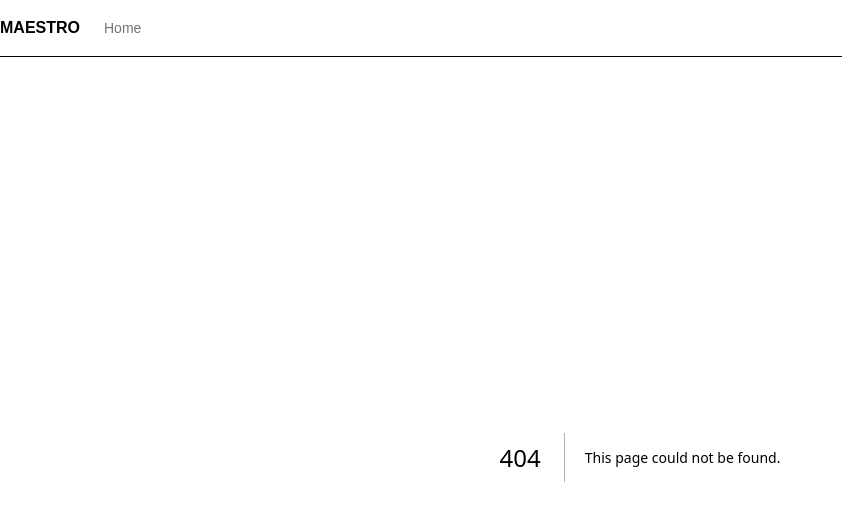
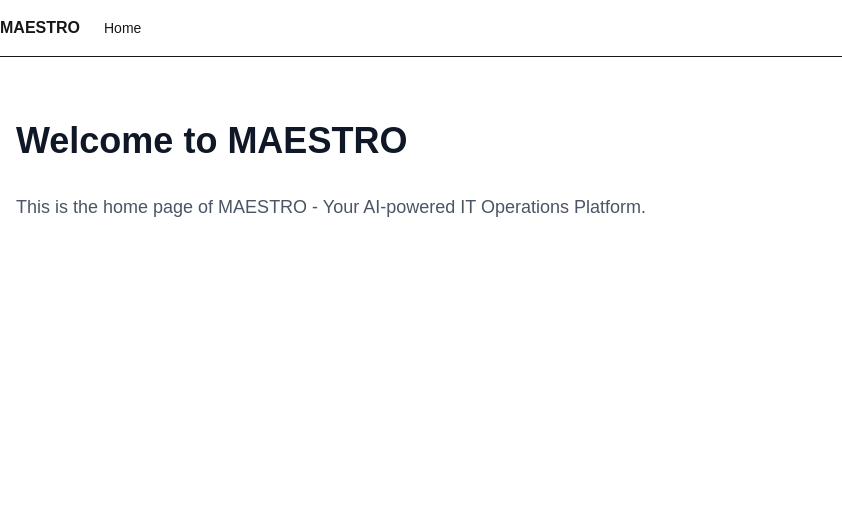
Before and after one commit to br-bit3194/MAESTRO, a Next.js app in the folder frontend/: page /home in a window 1280 px wide. Before the commit this address had no page. Shown: the top 520 px of the page, without its empty margins (0-842 px from the left). Built offline with nearby package versions, Linux system fonts and the light colour scheme.

Commit message:
blank home page added

```diff
--- /dev/null
+++ b/frontend/src/app/home/page.tsx
@@ -0,0 +1,12 @@
+export default function HomePage() {
+  return (
+    <div className="min-h-screen bg-white">
+      <div className="container mx-auto px-4 py-16">
+        <h1 className="text-4xl font-bold text-gray-900 mb-8">Welcome to MAESTRO</h1>
+        <p className="text-lg text-gray-600">
+          This is the home page of MAESTRO - Your AI-powered IT Operations Platform.
+        </p>
+      </div>
+    </div>
+  );
+}
--- a/frontend/src/app/layout.tsx
+++ b/frontend/src/app/layout.tsx
@@ -24,9 +24,13 @@ export default function RootLayout({
   children: React.ReactNode;
 }>) {
   return (
-    <html lang="en" className="dark">
+    <html lang="en" className="dark" suppressHydrationWarning>
+      <head>
+        {/* Add any meta tags or other head elements here */}
+      </head>
       <body
         className={`${geistSans.variable} ${geistMono.variable} antialiased min-h-screen bg-background text-foreground`}
+        suppressHydrationWarning
       >
         <Header />
         <main className="flex-1">
--- a/frontend/src/components/nav.tsx
+++ b/frontend/src/components/nav.tsx
@@ -8,7 +8,7 @@ export function MainNav() {
   const pathname = usePathname();
 
   const navItems = [
-    { name: 'Home', href: '/' }
+    { name: 'Home', href: '/home' }
   ];
 
   return (
```
